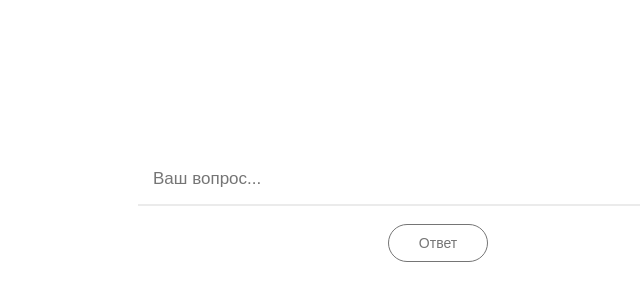
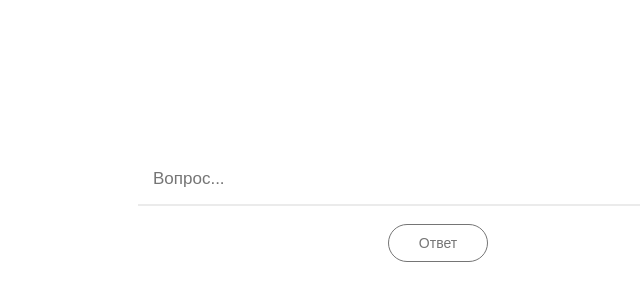
Before and after one commit to Trizerio/trizerio.github.io, a plain HTML site: page index.html in a window 1280 px wide. Shown: the part 196-496 px from the top of the page, 202-842 px from the left. Drawn offline with nearby package versions, Linux system fonts and the light colour scheme.

Commit message:
Update index.html

```diff
--- a/index.html
+++ b/index.html
@@ -14,7 +14,7 @@
       <div id="page">
         <div id="answer-holder"></div>
         <div class="block">
-          <input type="text" name="question" placeholder="Ваш вопрос..." autocomplete="off" maxlength="150">
+          <input type="text" name="question" placeholder="Вопрос..." autocomplete="off" maxlength="150">
         </div>
         <div class="action"><button class="btn" name="btn">Ответ</button></div>
       </div>
```
